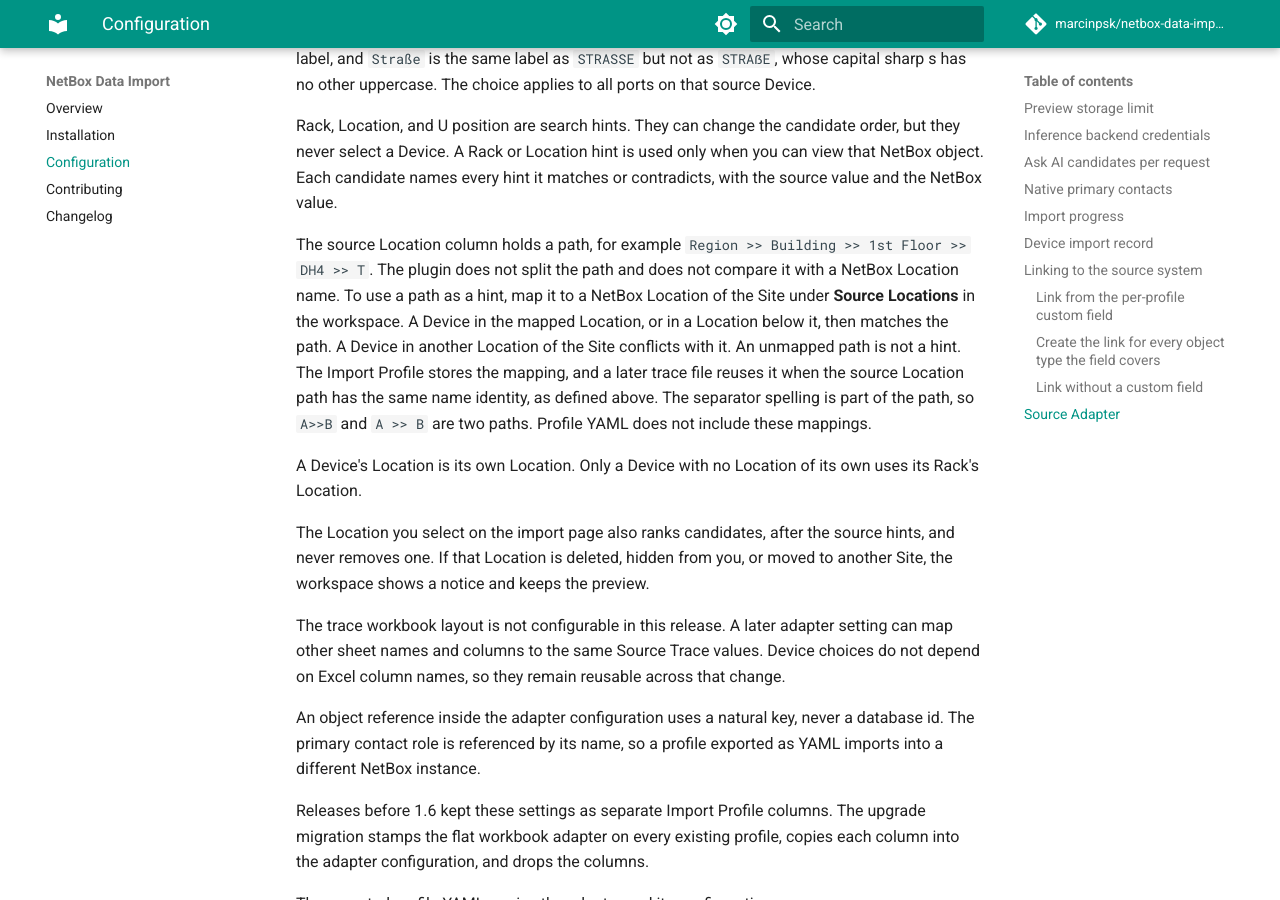
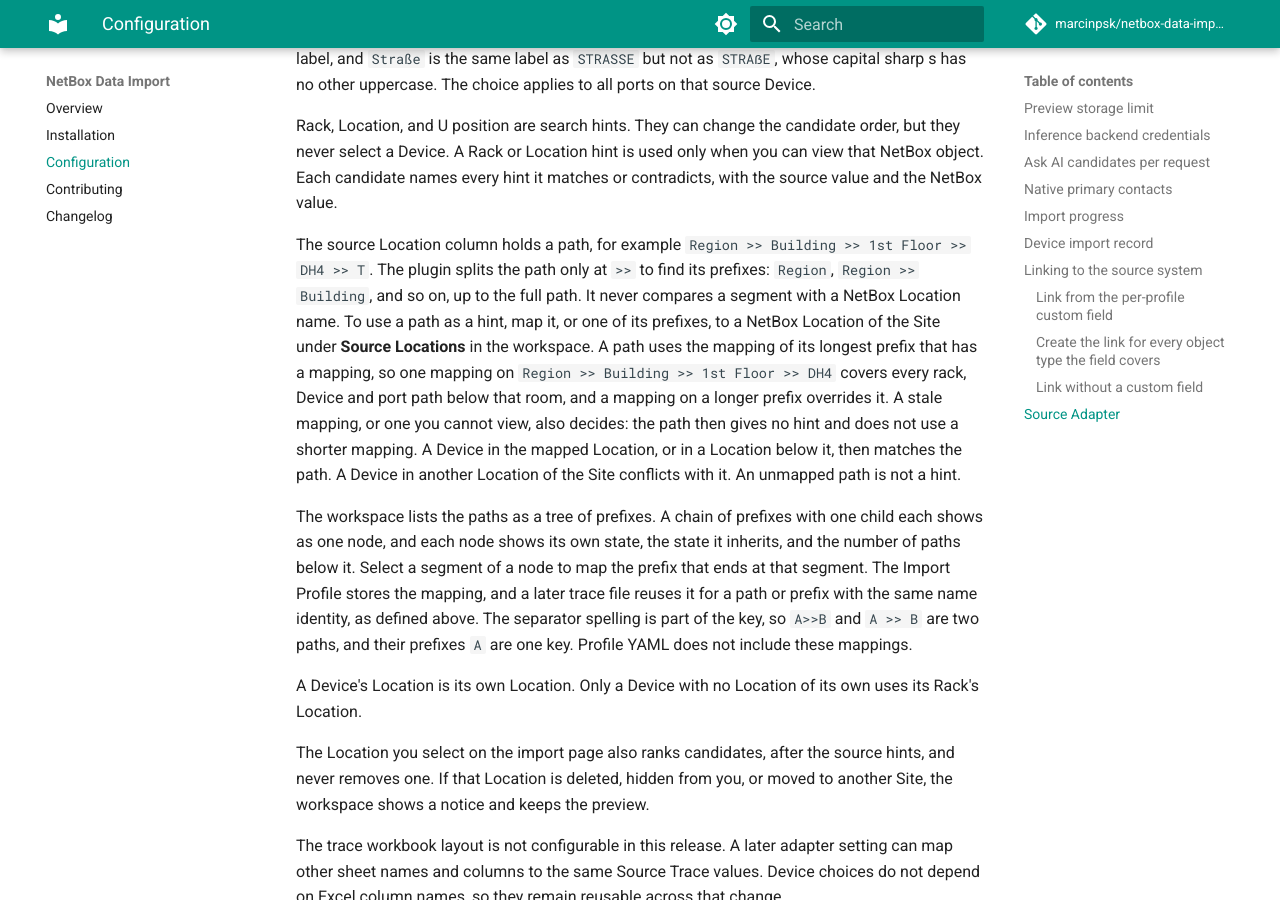
Before and after one commit to marcinpsk/netbox-data-import-plugin, an MkDocs documentation site: the page built from docs/configuration.md, in a window 1280 px wide and 900 px high, scrolled down 8648 px. Built offline with MkDocs 1.6.1 and Material for MkDocs 9.7.7, drawn with Linux system fonts in a browser that asks for light colours; comment, search, counter and statistics services are not loaded.

Commit message:
docs: describe source Location prefix mapping in the workspace guide

```diff
--- a/docs/configuration.md
+++ b/docs/configuration.md
@@ -376,13 +376,22 @@
 candidate names every hint it matches or contradicts, with the source value and the NetBox value.
 
 The source Location column holds a path, for example `Region >> Building >> 1st Floor >> DH4 >> T`.
-The plugin does not split the path and does not compare it with a NetBox Location name. To use a path
-as a hint, map it to a NetBox Location of the Site under **Source Locations** in the workspace. A
-Device in the mapped Location, or in a Location below it, then matches the path. A Device in another
-Location of the Site conflicts with it. An unmapped path is not a hint. The Import Profile stores the
-mapping, and a later trace file reuses it when the source Location path has the same name identity,
-as defined above. The separator spelling is part of the path, so `A>>B` and `A >> B` are two paths.
-Profile YAML does not include these mappings.
+The plugin splits the path only at `>>` to find its prefixes: `Region`, `Region >> Building`, and so
+on, up to the full path. It never compares a segment with a NetBox Location name. To use a path as a
+hint, map it, or one of its prefixes, to a NetBox Location of the Site under **Source Locations** in
+the workspace. A path uses the mapping of its longest prefix that has a mapping, so one mapping on
+`Region >> Building >> 1st Floor >> DH4` covers every rack, Device and port path below that room, and a
+mapping on a longer prefix overrides it. A stale mapping, or one you cannot view, also decides: the
+path then gives no hint and does not use a shorter mapping. A Device in the mapped Location, or in a
+Location below it, then matches the path. A Device in another Location of the Site conflicts with it.
+An unmapped path is not a hint.
+
+The workspace lists the paths as a tree of prefixes. A chain of prefixes with one child each shows as
+one node, and each node shows its own state, the state it inherits, and the number of paths below
+it. Select a segment of a node to map the prefix that ends at that segment. The Import Profile stores
+the mapping, and a later trace file reuses it for a path or prefix with the same name identity, as
+defined above. The separator spelling is part of the key, so `A>>B` and `A >> B` are two paths, and
+their prefixes `A` are one key. Profile YAML does not include these mappings.
 
 A Device's Location is its own Location. Only a Device with no Location of its own uses its Rack's
 Location.
```
